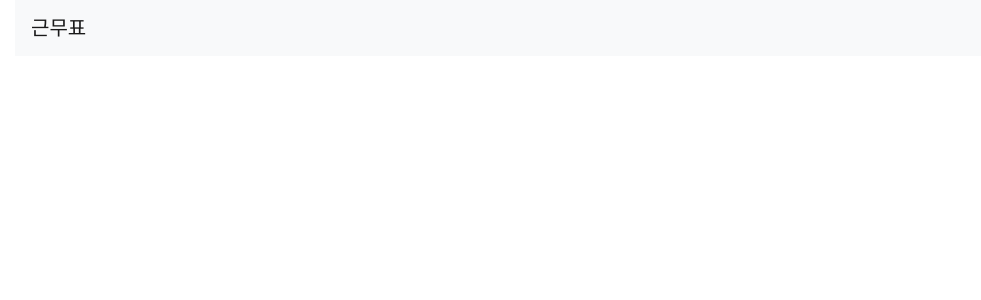
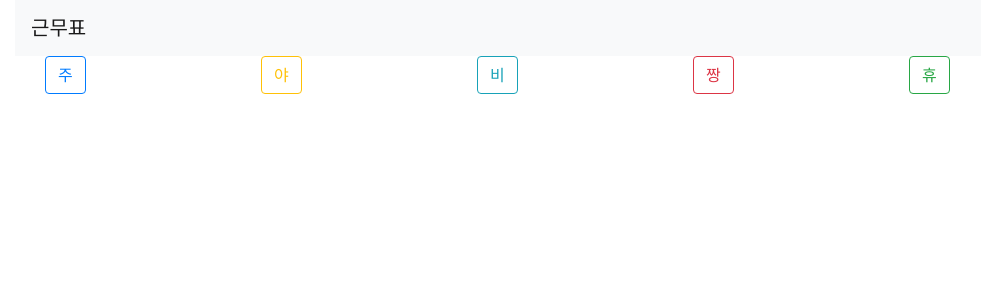
Before and after one commit to sskim0126/TimeTable, a React (Create React App) app: page / in a window 1280 px wide. Shown: the top 300 px of the page, without its empty margins (55-1036 px from the left). Built offline with nearby package versions, Linux system fonts and the light colour scheme.

Commit message:
add property button group

```diff
--- a/src/App.js
+++ b/src/App.js
@@ -1,11 +1,13 @@
 import React from 'react';
 import './App.css';
 import Title from './components/Title';
+import PropertyButtonGroup from './components/PropertyButtonGroup'
 
 function App() {
   return (
     <div>
 			<Title />
+			<PropertyButtonGroup />
     </div>
   );
 }
--- /dev/null
+++ b/src/components/PropertyButton.js
@@ -0,0 +1,53 @@
+import React from 'react';
+import '../css/PropertyButton.css';
+import {
+	Button,
+	Col
+} from 'reactstrap';
+
+class PropertyButton extends React.Component {
+	constructor(props) {
+		super(props);
+		this.state = {
+			property: this.props.property,
+			color: null
+		};
+	}
+
+	componentWillMount() {
+		let color = null
+		switch(this.state.property) {
+			case '주':
+				color = 'primary';
+				break;
+			case '야':
+				color = 'warning';
+				break;
+			case '비':
+				color = 'info';
+				break;
+			case '짱':
+				color = 'danger';
+				break;
+			case '휴':
+				color = 'success';
+				break;
+			default:
+				break;
+		}
+		this.setState({
+			color: color
+		})
+	}
+
+
+  render() {
+		return (
+			<Col>
+				<Button onClick={this.props.onClick} color={this.state.color} outline>{this.state.property}</Button>
+			</Col>
+		);
+  }
+}
+
+export default PropertyButton;
--- /dev/null
+++ b/src/components/PropertyButtonGroup.js
@@ -0,0 +1,49 @@
+import React from 'react';
+import PropertyButton from './PropertyButton.js'
+import '../css/PropertyButtonGroup.css';
+import {
+	Row,
+	Container
+} from 'reactstrap';
+
+class PropertyButtonGroup extends React.Component {
+	constructor(props) {
+		super(props);
+		this.state = {
+			propertyGroup: [
+				'주',
+				'야',
+				'비',
+				'짱',
+				'휴'
+			]
+		};
+		this.onClickPropertyButton = this.onClickPropertyButton.bind(this)
+	}
+
+	onClickPropertyButton(id) {
+		console.log(id)
+	}
+
+  render() {
+		return (
+			<Container>
+				<Row className='container'>
+					{
+						this.state.propertyGroup.map((property, id) => (
+							<PropertyButton
+								key={id}
+								property={property}
+								onClick={() => {
+									this.onClickPropertyButton(id);
+								}}
+							/>
+						))
+					}
+				</Row>
+			</Container>
+		);
+  }
+}
+
+export default PropertyButtonGroup;
--- a/src/components/Title.js
+++ b/src/components/Title.js
@@ -1,11 +1,8 @@
 import React from 'react';
 import '../css/Title.css';
 import {
-	Collapse,
-	Nav,
 	Navbar,
 	NavbarBrand,
-	NavbarToggler
 } from 'reactstrap';
 
 class Title extends React.Component {
@@ -17,7 +14,7 @@ class Title extends React.Component {
   render() {
 		return (
 			<div>
-        <Navbar color="light" light className="container">
+        <Navbar color="light" light className='container'>
 					<NavbarBrand href="/">근무표</NavbarBrand>
         </Navbar>
 			</div>
```
Also changed, not shown: src/css/PropertyButton.css (added), src/css/PropertyButtonGroup.css (added).
